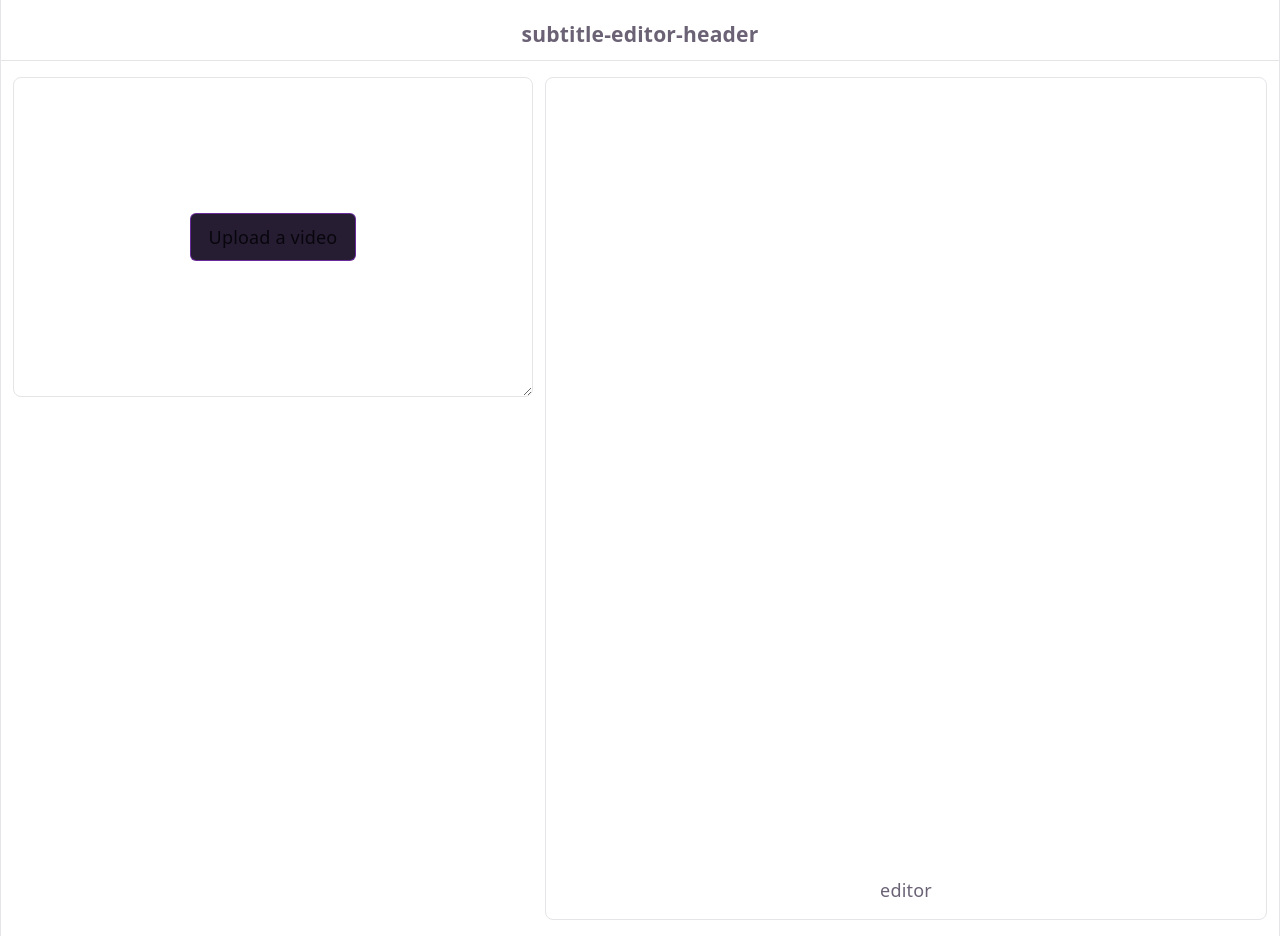
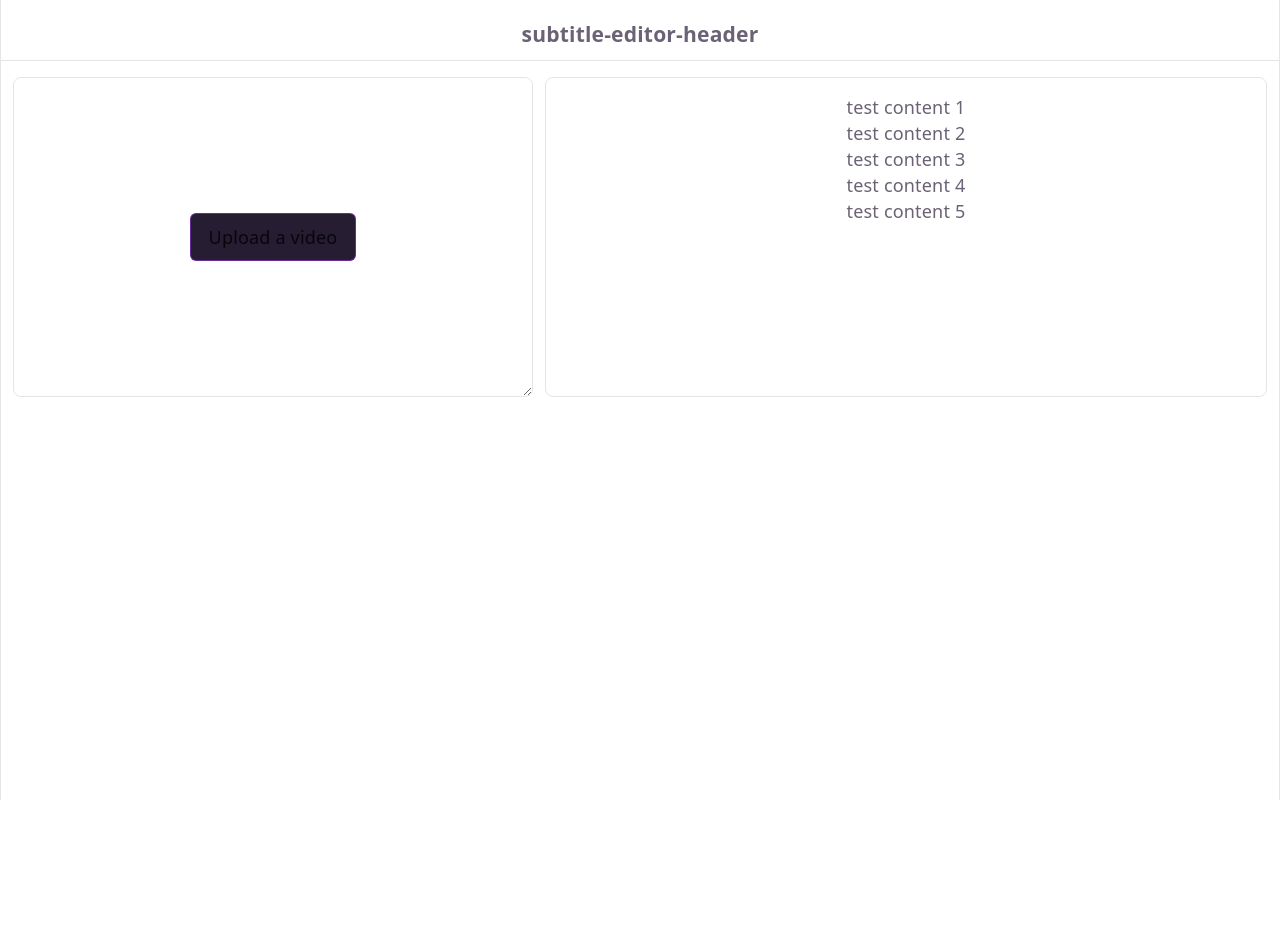
Before and after one commit to malnormalulo/subtitle-editor, a React (Vite) app: page / in a window 1280 px wide. After the commit the page ends 800 px from the top, so only its background shows below. Built offline with nearby package versions, Linux system fonts and the light colour scheme.

Commit message:
editorFeed wip

```diff
--- a/package.json
+++ b/package.json
@@ -10,11 +10,14 @@
     "preview": "vite preview"
   },
   "dependencies": {
+    "draft-js": "^0.11.7",
+    "immutable": "^5.1.9",
     "react": "^15.7.0",
     "react-dom": "^15.7.0"
   },
   "devDependencies": {
     "@eslint/js": "^10.0.1",
+    "@types/draft-js": "^0.11.20",
     "@types/node": "^24.13.3",
     "@types/react": "^15.7.37",
     "@types/react-dom": "^15.5.22",
--- a/src/App.tsx
+++ b/src/App.tsx
@@ -1,6 +1,6 @@
 import { Component } from 'react'
 import './App.css'
-import Editor from "./components/Editor.tsx";
+import EditorFeed from "./components/EditorFeed.tsx";
 import Video from "./components/Video.tsx";
 
 type AppState = { count: number }
@@ -18,7 +18,7 @@ class App extends Component<object, AppState> {
 
         <section id="center">
           <Video/>
-          <Editor/>
+          <EditorFeed/>
         </section>
       </div>
     )
--- a/src/components/Editor.tsx
+++ /dev/null
@@ -1,19 +0,0 @@
-import {Component} from "react";
-import './Editor.css'
-
-class Editor extends Component<object> {
-    constructor(props: object) {
-        super(props)
-    }
-
-    render() {
-        return (
-            <div id="editor-feed">
-                {Array.apply(0, Array(30)).map( () => <br/>)}
-                editor
-            </div>
-        )
-    }
-}
-
-export default Editor
--- /dev/null
+++ b/src/components/EditorFeed.tsx
@@ -0,0 +1,32 @@
+import {Component} from "react";
+import './EditorFeed.css'
+import SubtitleLine, {type SubtitleLineProps} from "./SubtitleLine.tsx";
+import {List} from "immutable";
+import SMPTEtime from "../utils/SMPTEtime.ts";
+
+class EditorFeed extends Component<object> {
+    constructor(props: object) {
+        super(props)
+    }
+
+    render() {
+        let subtitleLines = List<SubtitleLineProps>([]);
+        for (let i = 0; i < 10; i += 2) {
+            subtitleLines = subtitleLines.push({
+                content: `test content ${i/2+1}`,
+                start: new SMPTEtime(24, 0, 0, i, 0),
+                end: new SMPTEtime(24, 0, 0, i + 1, 0)
+            });
+        }
+
+        return (
+            <div id="editor-feed">
+                {/*{Array.apply(0, Array(30)).map(() => <br/>)}*/}
+                {subtitleLines.map((line: SubtitleLineProps, index: number) =>
+                    <SubtitleLine key={index} content={line.content} start={line.start} end={line.end}/>)}
+            </div>
+        )
+    }
+}
+
+export default EditorFeed
--- /dev/null
+++ b/src/components/SubtitleLine.css
@@ -0,0 +1,3 @@
+.subtitle-line-container {
+
+}
--- /dev/null
+++ b/src/components/SubtitleLine.tsx
@@ -0,0 +1,27 @@
+import {Component} from "react";
+import './SubtitleLine.css'
+import type SMPTEtime from "../utils/SMPTEtime.ts";
+
+export type SubtitleLineProps = {
+    content: string;
+    start: SMPTEtime;
+    end: SMPTEtime;
+};
+
+class SubtitleLine extends Component<SubtitleLineProps, SubtitleLineProps> {
+    constructor(props: SubtitleLineProps) {
+        super(props);
+        this.state = props;
+    }
+
+    render() {
+        return (
+            <div className="subtitle-line-container">
+
+                {this.state.content}
+            </div>
+        )
+    }
+}
+
+export default SubtitleLine;
--- /dev/null
+++ b/src/utils/SMPTEtime.ts
@@ -0,0 +1,49 @@
+// Source - https://stackoverflow.com/a/39495173
+// Posted by AlexG, modified by community. See post 'Timeline' for change history
+// Retrieved 2026-09-23, License - CC BY-SA 4.0
+
+type Enumerate<N extends number, Acc extends number[] = []> = Acc['length'] extends N
+    ? Acc[number]
+    : Enumerate<N, [...Acc, Acc['length']]>
+
+type IntRange<F extends number, T extends number> = Exclude<Enumerate<T>, Enumerate<F>>
+
+type Hours = IntRange<0, 100>   //[0, 99)
+type Minutes = IntRange<0, 60>  //[0, 59)
+type Seconds = IntRange<0, 60>  //[0, 59)
+type Frames = IntRange<0, 60>  //[0, 59)
+
+type FPS = 23.976 | 24 | 25 | 29.97 | 30 | 50 | 59.94 | 60;
+
+class SMPTEtime {
+    public fps: FPS;
+    public hours: Hours;
+    public minutes: Minutes;
+    public seconds: Seconds;
+    private frames: Frames;
+
+    public constructor(fps: FPS, hours: Hours, minutes: Minutes, seconds: Seconds, frames: Frames) {
+        this.fps = fps;
+        this.hours = hours;
+        this.minutes = minutes;
+        this.seconds = seconds;
+        this.frames = 0;
+        this.setFrames(frames);
+    }
+
+    public setFrames(frames: Frames) {
+        const maxFrames = Math.ceil(this.fps);
+
+        if (frames >= 0 && frames < maxFrames) {
+            this.frames = frames;
+        } else {
+            throw new RangeError(`Provided frames (${frames}) is out of range for FPS ${this.fps}`);
+        }
+    }
+
+    public getFrames(): Frames {
+        return this.frames;
+    }
+}
+
+export default SMPTEtime;
```
Also changed, not shown: src/components/EditorFeed.css (renamed from src/components/Editor.css).
